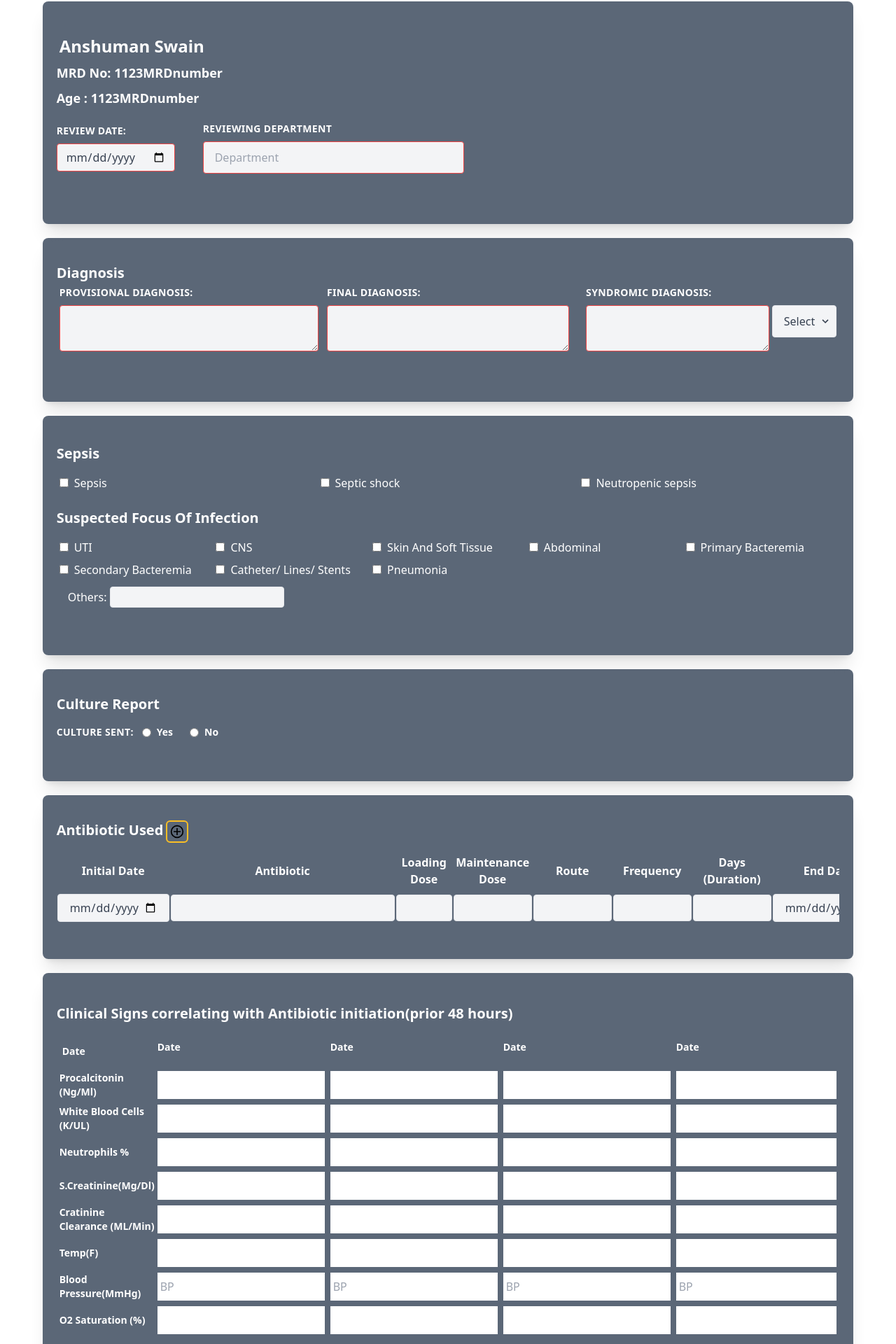
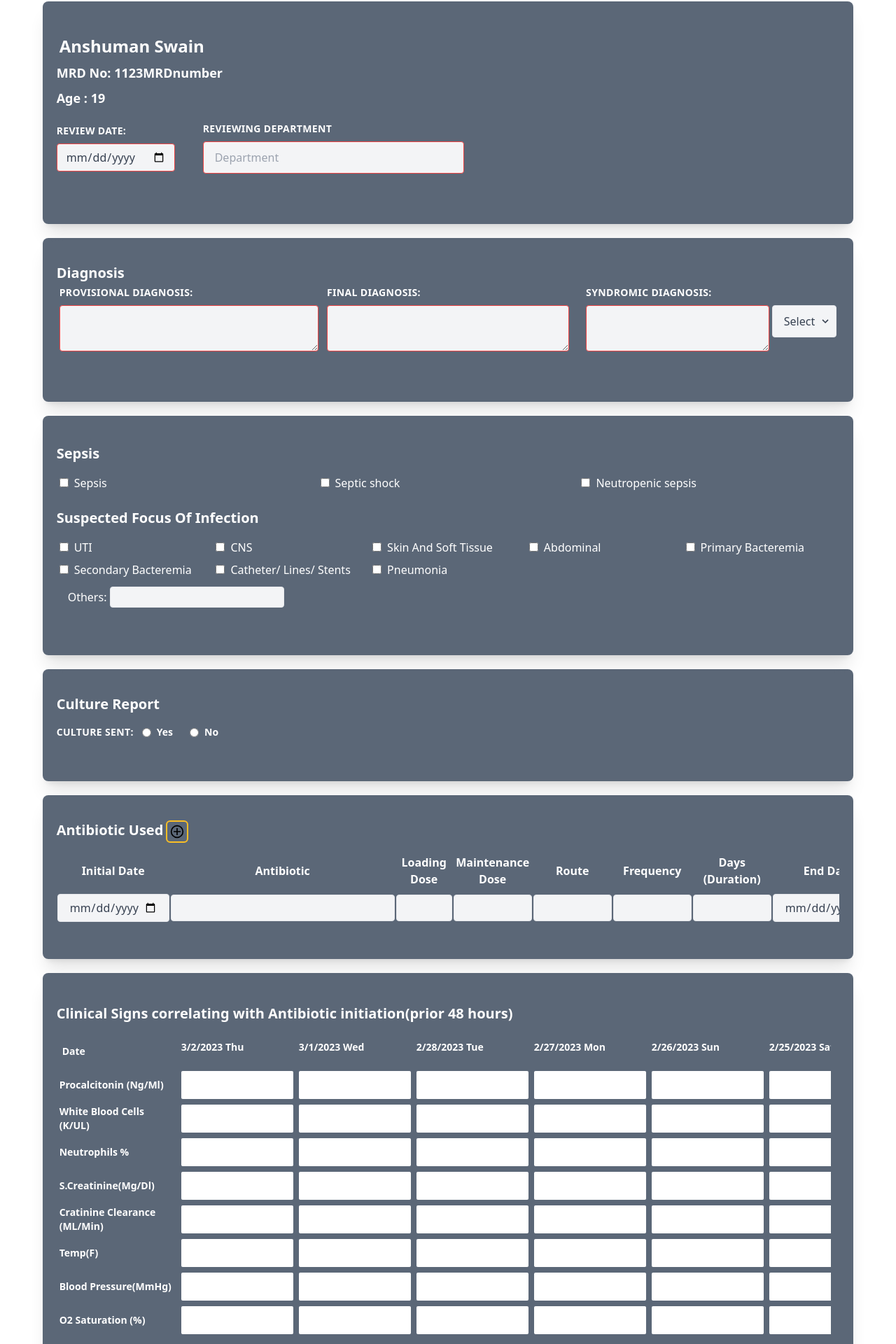
Before and after one commit to anshuman-8/antibiotic-stewardship-site, a Next.js app: page /form in a window 1280 px wide. Shown: the part 174-2094 px from the top of the page at 70% size. Built offline with nearby package versions, Linux system fonts and the light colour scheme.

Commit message:
Clinical sign dates + UI

```diff
--- a/components/Form/ClinicalSign.tsx
+++ b/components/Form/ClinicalSign.tsx
@@ -1,4 +1,4 @@
-import React, { useState } from "react";
+import React, { useState, useEffect } from "react";
 
 interface clinicalSignType {
   date: Date;
@@ -27,14 +27,25 @@ export default function ClinicalSign() {
 
   const [clinicalSignsValue, setClinicalSignsValue] = useState<
     clinicalSignType[] | []
-  >([
-    { ...emptyClinicalSignsValue },
-    { ...emptyClinicalSignsValue },
-    { ...emptyClinicalSignsValue },
-    { ...emptyClinicalSignsValue },
-    { ...emptyClinicalSignsValue },
-    { ...emptyClinicalSignsValue },
-  ]);
+  >([]);
+
+  useEffect(() => {
+    const today: Date = new Date();
+    const pastSixDays: Date = new Date();
+    pastSixDays.setDate(today.getDate() - 6);
+    const dates = [];
+    for (let d = today; d >= pastSixDays; d.setDate(d.getDate() - 1)) {
+      dates.push(new Date(d));
+    }
+    console.log(dates);
+    const newClinicalSignsValue = dates.map((date) => {
+      return {
+        ...emptyClinicalSignsValue,
+        date,
+      };
+    });
+    setClinicalSignsValue(newClinicalSignsValue);
+  }, []);
 
   const clinicalSigns = [
     {
@@ -138,7 +149,7 @@ export default function ClinicalSign() {
     {
       name: "Blood Pressure(mmHg)",
       id: "csbp",
-      placeholder: "BP",
+      placeholder: "",
     },
     {
       name: "O2 Saturation (%)",
@@ -167,17 +178,18 @@ export default function ClinicalSign() {
             );
           })}
         </div>
-        <div className="flex overflow-scroll">
+        <div className="flex overflow-scroll mx-2">
           {clinicalSignsValue.map((item, index) => {
             return (
-              <div className="flex flex-col" key={index}>
+              <div className="flex flex-col striped" key={index}>
                 <div className="capitalize font-semibold h-10 w-[100%] text-white my-1 text-sm p-1 ">
-                  Date
+
+                  {item.date.toLocaleDateString() + " "+ item.date.toLocaleDateString("en-US", { weekday: "short" })}
                 </div>
                 {clinicalSignsPriority.map((item, i) => {
                   return (
                     <input
-                      className="max-w-sm p-1 m-1 h-10"
+                      className="max-w-[10rem] p-1 m-1 h-10 rounded-sm"
                       key={item.id}
                       placeholder={item.placeholder}
                     />
--- a/components/Form/FormIntro.tsx
+++ b/components/Form/FormIntro.tsx
@@ -25,7 +25,7 @@ export default function FormIntro() {
       <div className="text-white font-semibold text-lg space-y-2 my-5">
         <div> <span className="text-2xl px-1">{" Anshuman Swain"}</span></div>
         <div>MRD No: {"1123MRDnumber"}</div>
-        <div>Age : {"1123MRDnumber"}</div>
+        <div>Age : {"19"}</div>
       </div>
 
       <div className="flex flex-row space-x-10 items-center">
--- a/styles/globals.css
+++ b/styles/globals.css
@@ -15,3 +15,9 @@
       @apply w-11/12 mx-auto max-w-7xl my-5 pt-7 pb-10 backdrop-blur-md rounded-lg p-5 flex flex-col z-10 bg-slate-700/80 shadow-xl
     }
   }
+
+  @layer utilities {
+    .striped div:nth-child(even) {
+      @apply bg-gray-100
+    }
+  }
```
